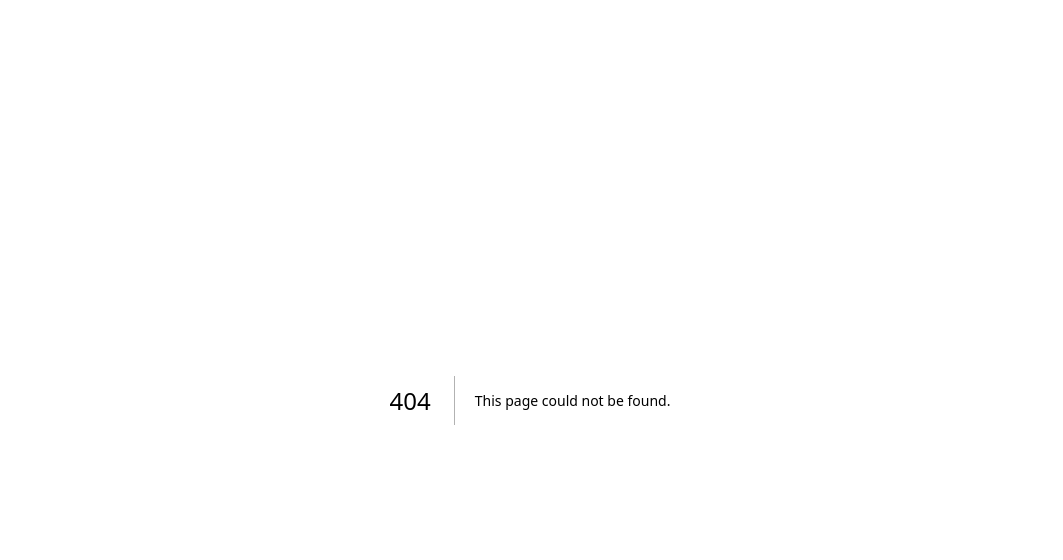
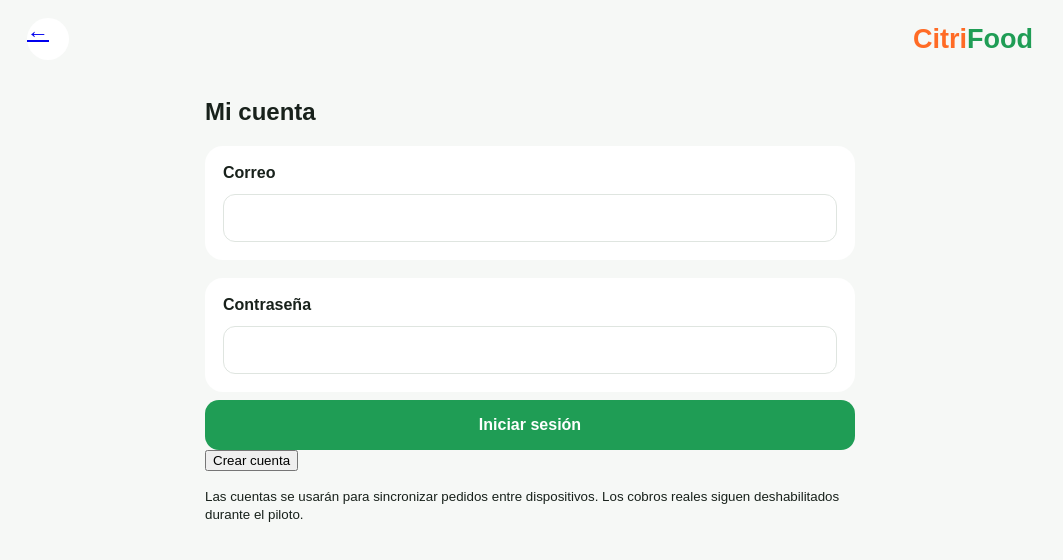
Before and after one commit to SAHA890822HNLLRL08/citrifood, a Next.js app: page /cuenta in a window 1280 px wide. Before the commit this address had no page. Shown: the top 560 px of the page, without its empty margins (110-1173 px from the left). Built offline with nearby package versions, Linux system fonts and the light colour scheme; no server answers.

Commit message:
feat: add optional Supabase customer authentication

```diff
--- /dev/null
+++ b/app/cuenta/page.js
@@ -0,0 +1,11 @@
+"use client";
+import {useEffect,useState} from "react";
+import {getSupabaseBrowserClient,supabaseConfigured} from "../../lib/supabase-client.js";
+
+export default function Cuenta(){
+ const[email,setEmail]=useState("");const[password,setPassword]=useState("");const[user,setUser]=useState(null);const[msg,setMsg]=useState("");const[busy,setBusy]=useState(false);
+ useEffect(()=>{const s=getSupabaseBrowserClient();if(!s)return;let alive=true;s.auth.getUser().then(({data})=>{if(alive)setUser(data?.user||null)});const {data}=s.auth.onAuthStateChange((_event,session)=>setUser(session?.user||null));return()=>{alive=false;data.subscription.unsubscribe()}},[]);
+ const run=async(kind)=>{const s=getSupabaseBrowserClient();if(!s){setMsg("La conexión compartida todavía no está configurada en este despliegue.");return}if(!email.trim()||password.length<6){setMsg("Escribe un correo válido y una contraseña de al menos 6 caracteres.");return}setBusy(true);setMsg("");const result=kind==="signup"?await s.auth.signUp({email:email.trim(),password}):await s.auth.signInWithPassword({email:email.trim(),password});setBusy(false);if(result.error){setMsg(result.error.message);return}setUser(result.data?.user||null);setMsg(kind==="signup"?"Cuenta creada. Si Supabase solicita confirmación, revisa tu correo.":"Sesión iniciada.")};
+ const logout=async()=>{const s=getSupabaseBrowserClient();if(s)await s.auth.signOut();setUser(null);setMsg("Sesión cerrada.")};
+ return <main><header><a className="back" href="/">←</a><b className="logo">Citri<span>Food</span></b></header><section className="checkout"><h1>Mi cuenta</h1>{!supabaseConfigured()&&<p>Modo local activo. La cuenta compartida se habilitará al configurar Supabase en el despliegue.</p>}{user?<><p><b>Sesión activa</b><br/>{user.email}</p><button className="primary" onClick={logout}>Cerrar sesión</button></>:<><label className="field"><b>Correo</b><input type="email" autoComplete="email" value={email} onChange={e=>setEmail(e.target.value)} /></label><label className="field"><b>Contraseña</b><input type="password" autoComplete="current-password" value={password} onChange={e=>setPassword(e.target.value)} /></label><button className="primary" disabled={busy} onClick={()=>run("login")}>{busy?"Procesando…":"Iniciar sesión"}</button><button disabled={busy} onClick={()=>run("signup")}>Crear cuenta</button></>}{msg&&<p className="hint">{msg}</p>}<p><small>Las cuentas se usarán para sincronizar pedidos entre dispositivos. Los cobros reales siguen deshabilitados durante el piloto.</small></p></section></main>
+}
```
